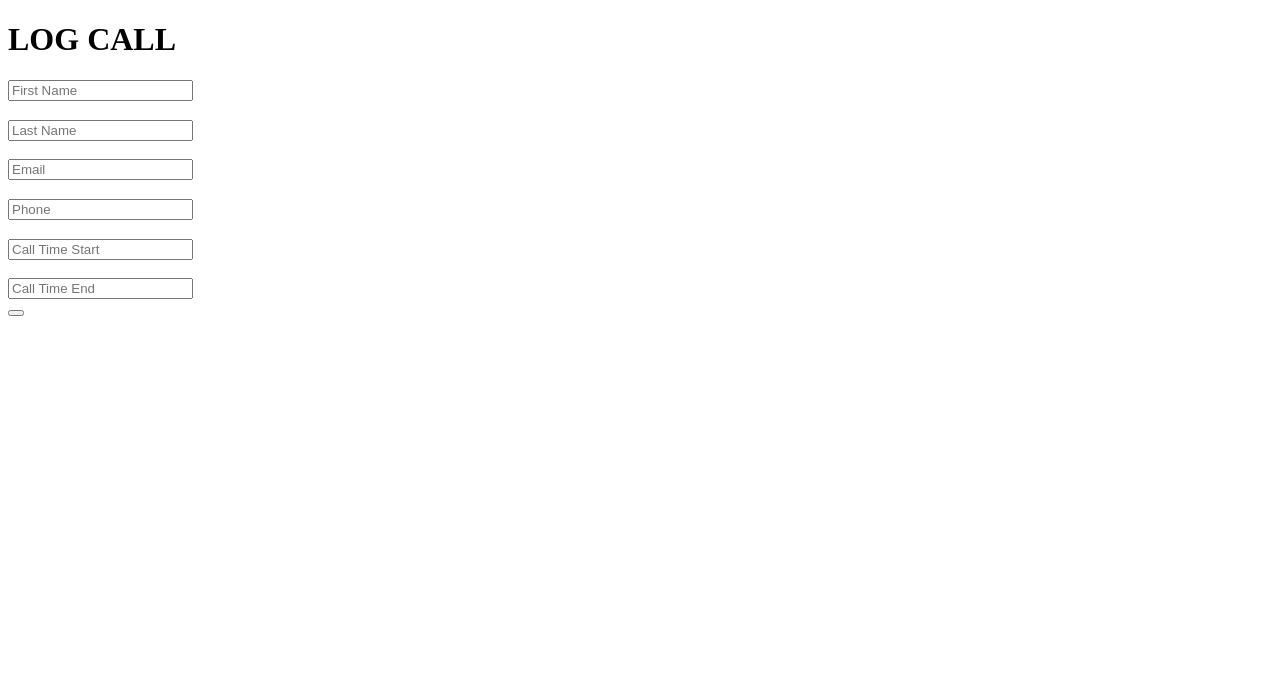
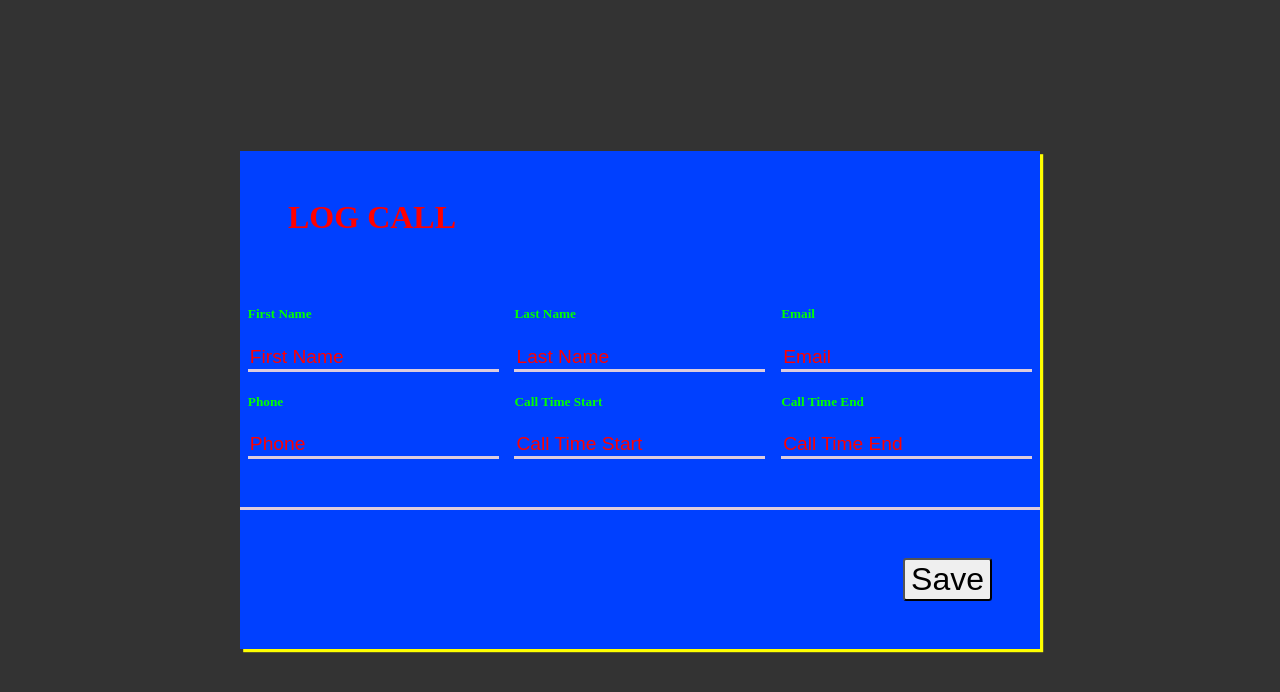
Before and after one commit to Whittenburry/05-form-modal, a website: page public/index.html in a window 1280 px wide. Drawn offline with nearby package versions, Linux system fonts and the light colour scheme; files that its build step writes are made by us from their sources.

Commit message:
Shaped the box and changed lettering color

```diff
--- a/public/index.html
+++ b/public/index.html
@@ -11,32 +11,32 @@
         <h1 class="card-title">LOG CALL</h1>
         <div class="card-fields">
           <div class="card-field__boxes">
-            <h3 class="form-field-label"></h3>
+            <h5 class="form-field-label">First Name</h5>
             <input class="form-field-input" placeholder="First Name">
           </div>
           <div class="card-field__boxes">
-            <h3 class="form-field-label"></h3>
+            <h5 class="form-field-label">Last Name</h5>
             <input class="form-field-input" placeholder="Last Name">
           </div>
           <div class="card-field__boxes">
-            <h3 class="form-field-label"></h3>
+            <h5 class="form-field-label">Email</h5>
             <input class="form-field-input" placeholder="Email">
           </div>
           <div class="card-field__boxes">
-            <h3 class="form-field-label"></h3>
+            <h5 class="form-field-label">Phone</h5>
             <input class="form-field-input" placeholder="Phone">
           </div>
           <div class="card-field__boxes">
-            <h3 class="form-field-label"></h3>
+            <h5 class="form-field-label">Call Time Start</h5>
             <input class="form-field-input" placeholder="Call Time Start">
           </div>
           <div class="card-field__boxes">
-            <h3 class="form-field-label"></h3>
+            <h5 class="form-field-label">Call Time End</h5>
             <input class="form-field-input" placeholder="Call Time End">
           </div>
         </div>
         <div class="card-actions">
-          <button class="form-button"></button>
+          <button class="form-button">Save</button>
         </div>
       </form>
     </div>
--- a/styles/_base.scss
+++ b/styles/_base.scss
@@ -1,6 +1,8 @@
 
 
 body {
+  margin: 0;
+
   background: url('img/bg.png') no-repeat top center fixed;
   background-size: cover;
 }
--- a/styles/_variables.scss
+++ b/styles/_variables.scss
@@ -0,0 +1,10 @@
+
+$gutter: 2rem;
+$input-minimum-width: 10rem;
+$background-haze: rgba(0, 0, 0, 0.8);
+$button-background-brand-primary: #fff;
+$card-background: #0040ff;
+$card-text-color: #f00;
+$label-color: #0f0;
+$brand-border: 0.2rem solid #dcd;
+$brand-shadow: 0.2rem 0.2rem #ff0;
--- a/styles/app.scss
+++ b/styles/app.scss
@@ -4,16 +4,79 @@
 // $fa-font-path: '//netdna.bootstrapcdn.com/font-awesome/4.3.0/fonts';
 // @import 'font-awesome';
 
-$gutter-size: 2rem;
-$input-minimum-width: 10rem;
-$background-haze: rgba(0, 0, 0, 0.8);
-$button-background-brand-primary: #fff;
-$card-background: #0040ff;
-$card-text-color: #f00;
-$label-color: #0f0;
-$brand-border: 0.2rem solid #dcd;
-$brand-shadow: 0.2rem 0.2rem #ff0;
-
 @import 'box-sizing';
 @import 'base';
 @import 'variables';
+
+.modal-container {
+  display: flex;
+  align-items: center;
+  justify-content: center;
+  min-height: 100vh;
+  padding: $gutter;
+  background-color: $background-haze;
+}
+
+.card {
+  width: 100%;
+  max-width: 50rem;
+
+  background: $card-background;
+  color: $card-text-color;
+  box-shadow: $brand-shadow;
+
+}
+
+.card-title {
+  flex-flow: column;
+  margin: 3rem;
+}
+
+.card-fields {
+  display: flex;
+  flex-wrap: wrap;
+  justify-content: space-around;
+  max-width: 50rem;
+  margin-bottom: 3rem;
+}
+
+.card-field-boxes {
+  flex-grow: 0;
+}
+
+.form-field-label {
+  color: $label-color;
+}
+
+.form-field-input {
+  width: 100%;
+  min-width: $input-minimum-width;
+  border: 0;
+  border-bottom: $brand-border;
+  outline: none;
+  background: $card-background;
+
+  color: $card-text-color;
+  font-size: 1.2rem;
+
+}
+
+::-webkit-input-placeholder {
+  color:$card-text-color;
+}
+
+.card-actions {
+  display: flex;
+  justify-content: flex-end;
+  width: 100%;
+  max-width: 50rem;
+
+  border-top: $brand-border;
+}
+
+.form-button {
+  margin: 3rem;
+
+  border-radius: 0.2rem;
+  font-size: 2rem;
+}
```
Also changed, not shown: 2 other files.
